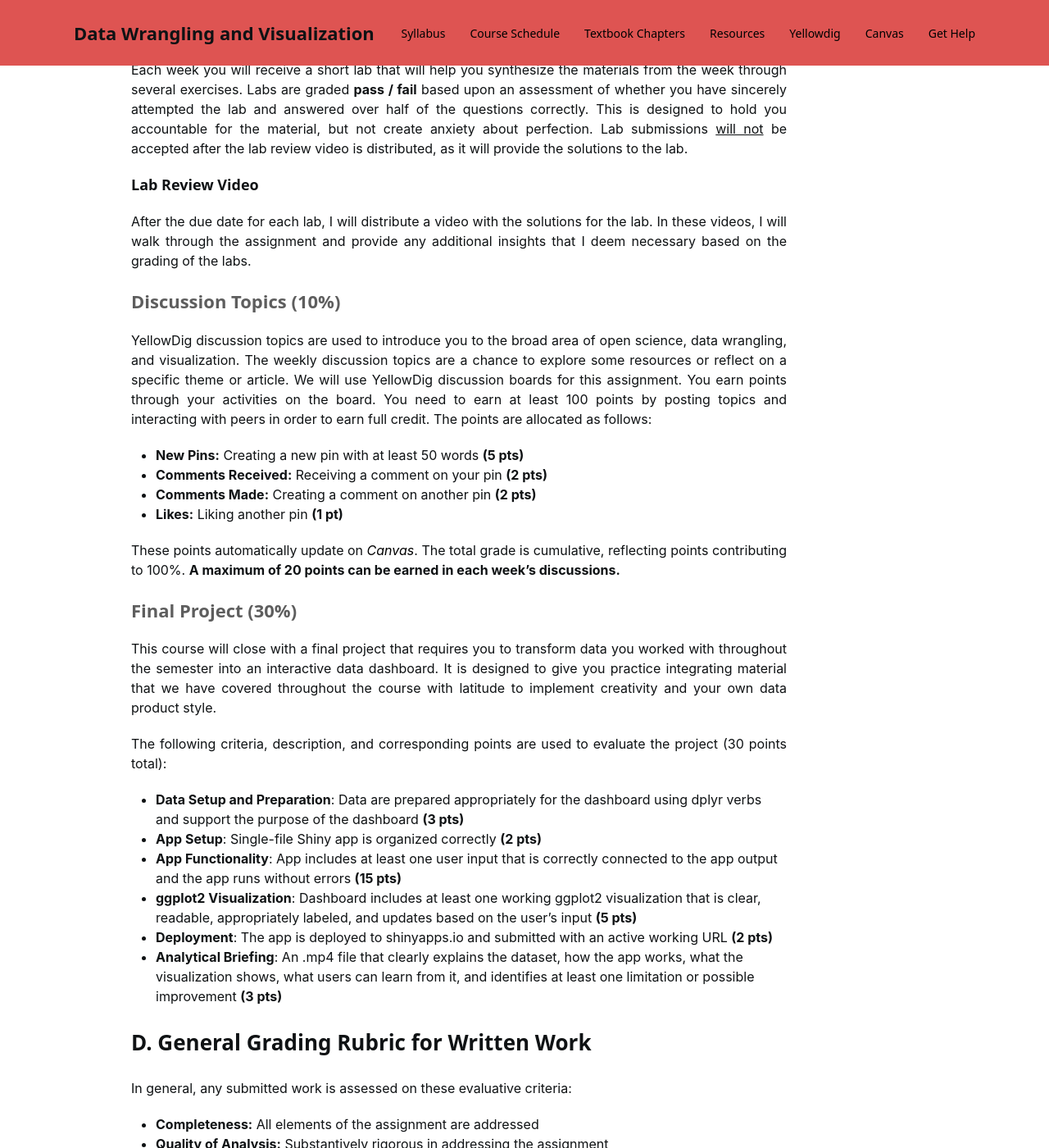
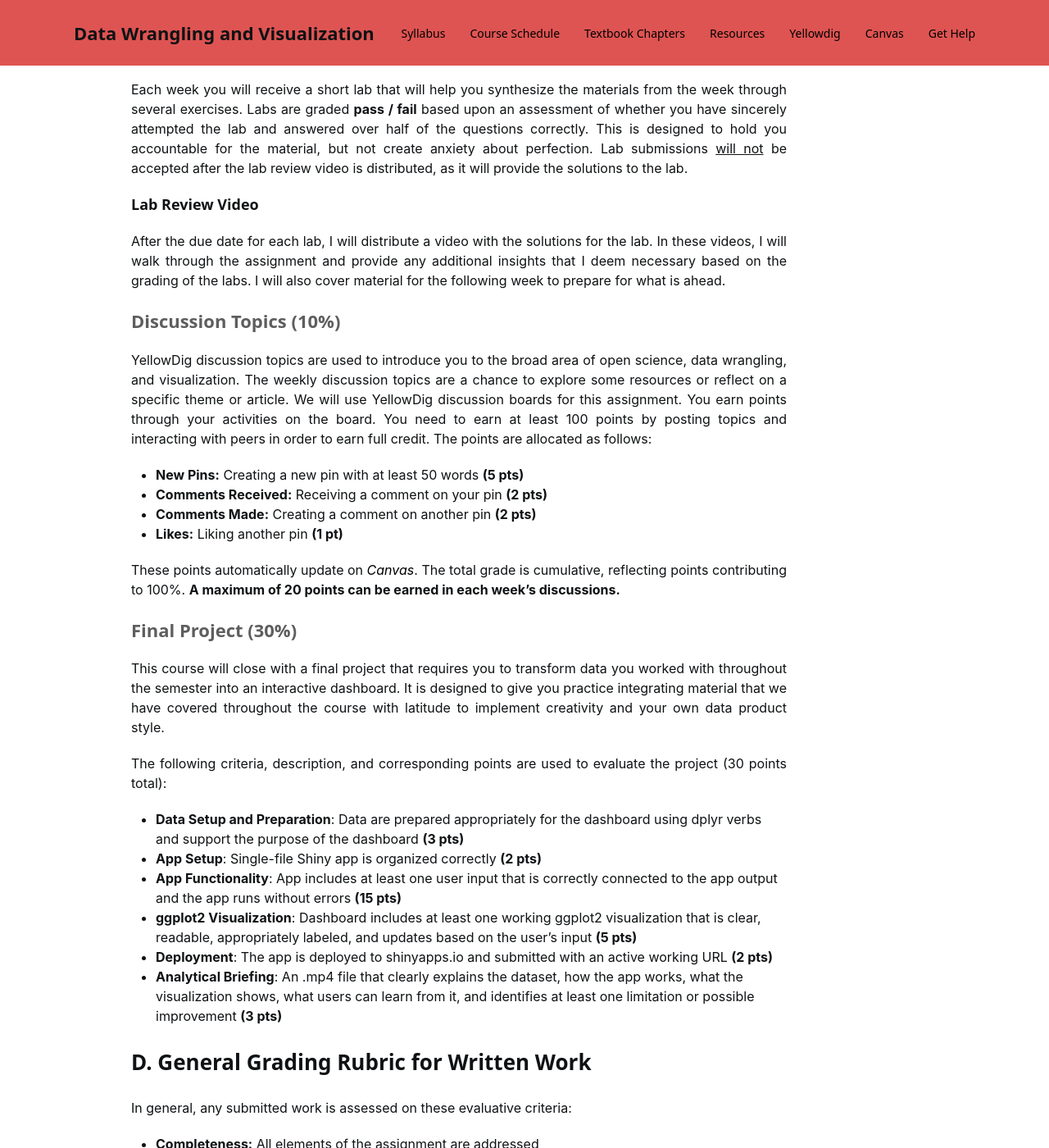
Before and after one commit to Watts-College/crj-541-fall-2026, a Jekyll site: the page built from index.md, in a window 1280 px wide and 1400 px high, scrolled down 5568 px. Shown: the whole window at 82% size. Built offline with Jekyll 4.4.1, drawn with Linux system fonts in a browser that asks for light colours; nearby versions of some CDN libraries; a style sheet for code colours, icons or effects is not loaded; some of the changed text lies outside the part shown.

Commit message:
revisions to index file

```diff
--- a/index.md
+++ b/index.md
@@ -170,6 +170,7 @@ Lab submissions <u>will not</u> be accepted after the lab review video is distri
 
 After the due date for each lab, I will distribute a video with the solutions for the lab.
 In these videos, I will walk through the assignment and provide any additional insights that I deem necessary based on the grading of the labs.
+I will also cover material for the following week to prepare for what is ahead.
 
 ### Discussion Topics (10%)
 
@@ -191,7 +192,7 @@ The total grade is cumulative, reflecting points contributing to 100%.
 
 ### Final Project (30%)
 
-This course will close with a final project that requires you to transform data you worked with throughout the semester into an interactive data dashboard.
+This course will close with a final project that requires you to transform data you worked with throughout the semester into an interactive dashboard.
 It is designed to give you practice integrating material that we have covered throughout the course with latitude to implement creativity and your own data product style.
 
 The following criteria, description, and corresponding points are used to evaluate the project (30 points total):
```
Also changed, not shown: other parts of index.md (+1 -1 lines).
